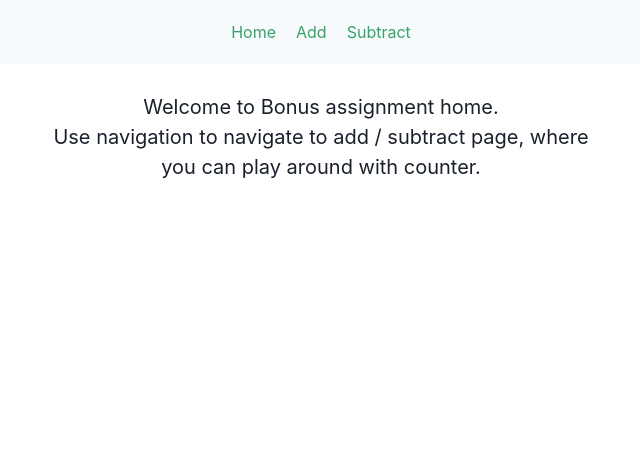
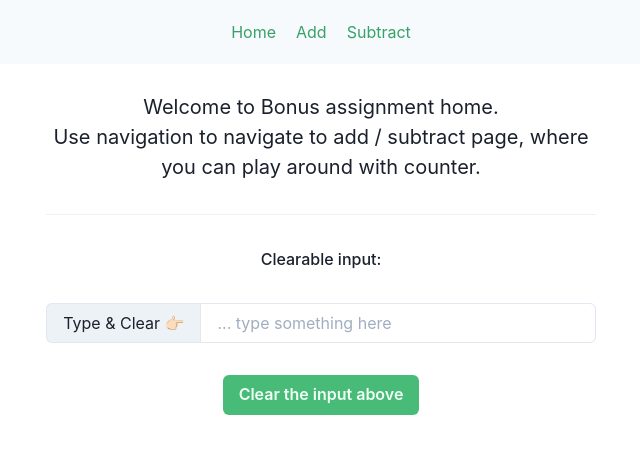
Before and after one commit to schafric/web-apps-bonus, a React (Create React App) app: page / in a window 1280 px wide. Shown: the top 454 px of the page, without its empty margins (319-959 px from the left). Built offline with nearby package versions, Linux system fonts and the light colour scheme.

Commit message:
add clearable input to home

```diff
--- a/src/pages/Home.js
+++ b/src/pages/Home.js
@@ -1,12 +1,23 @@
-import React from 'react';
+import React, { useState } from 'react';
 import {
   Box,
+  Button,
   Text,
   VStack,
+  FormLabel,
+  Input,
+  Divider,
   Grid,
+  InputGroup,
+  InputLeftAddon,
 } from '@chakra-ui/react';
 
 function Home() {
+  const [inputValue, setInputValue] = useState("");
+
+  const clearInput = () => setInputValue("");
+  const handleChange = (event) => setInputValue(event.target.value);
+
   return (
     <Box textAlign="center" fontSize="xl">
         <Grid minH="100vh" p={3}>
@@ -15,6 +26,18 @@ function Home() {
                     Welcome to Bonus assignment home.<br />
                     Use navigation to navigate to add / subtract page, where you can play around with counter.
                 </Text>
+                <Divider />
+
+                <FormLabel>Clearable input:</FormLabel>
+                <InputGroup>
+                  <InputLeftAddon children='Type & Clear 👉🏻' />
+                  <Input onChange={handleChange} value={inputValue} placeholder='... type something here' />
+                </InputGroup>
+
+                <Button color="green.50" bg="green.400" _hover={{bg: "green.600"}} onClick={clearInput}>
+                  Clear the input above
+                </Button>
+
             </VStack>
         </Grid>
     </Box>
```
